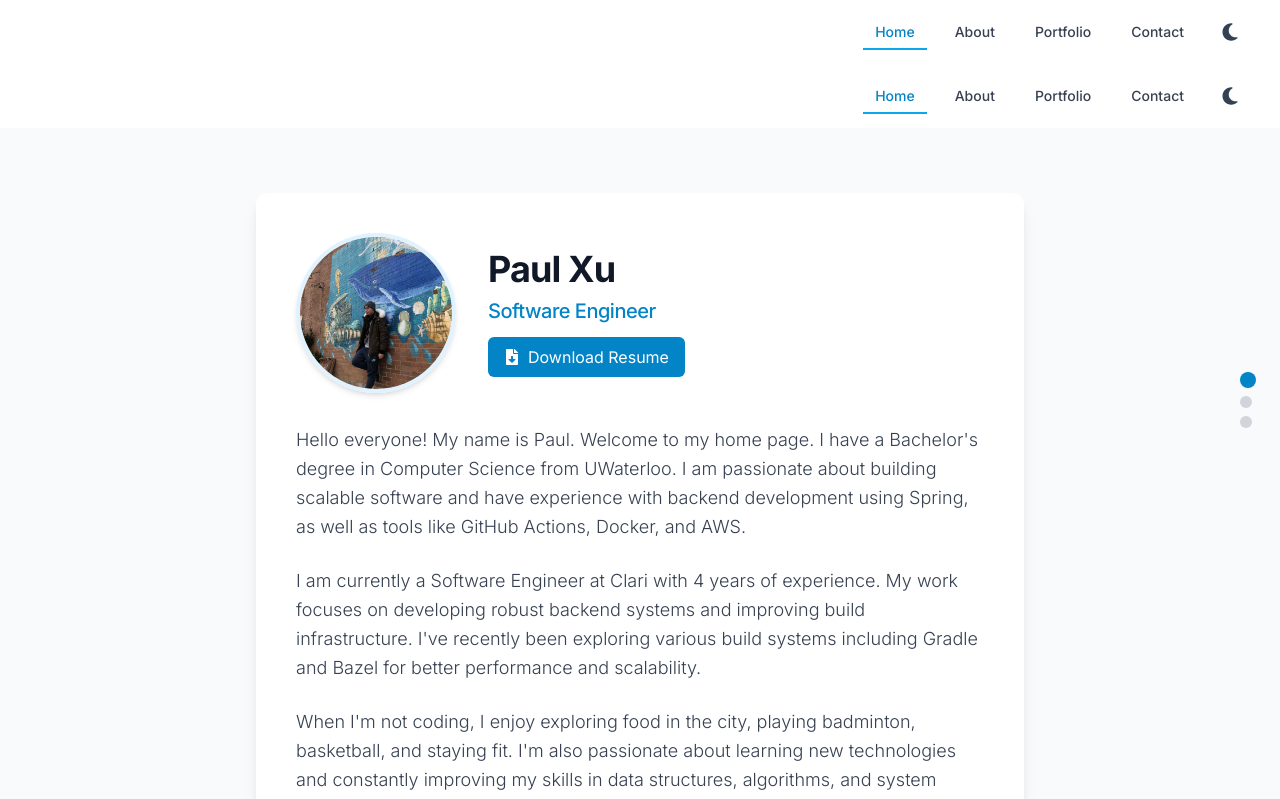
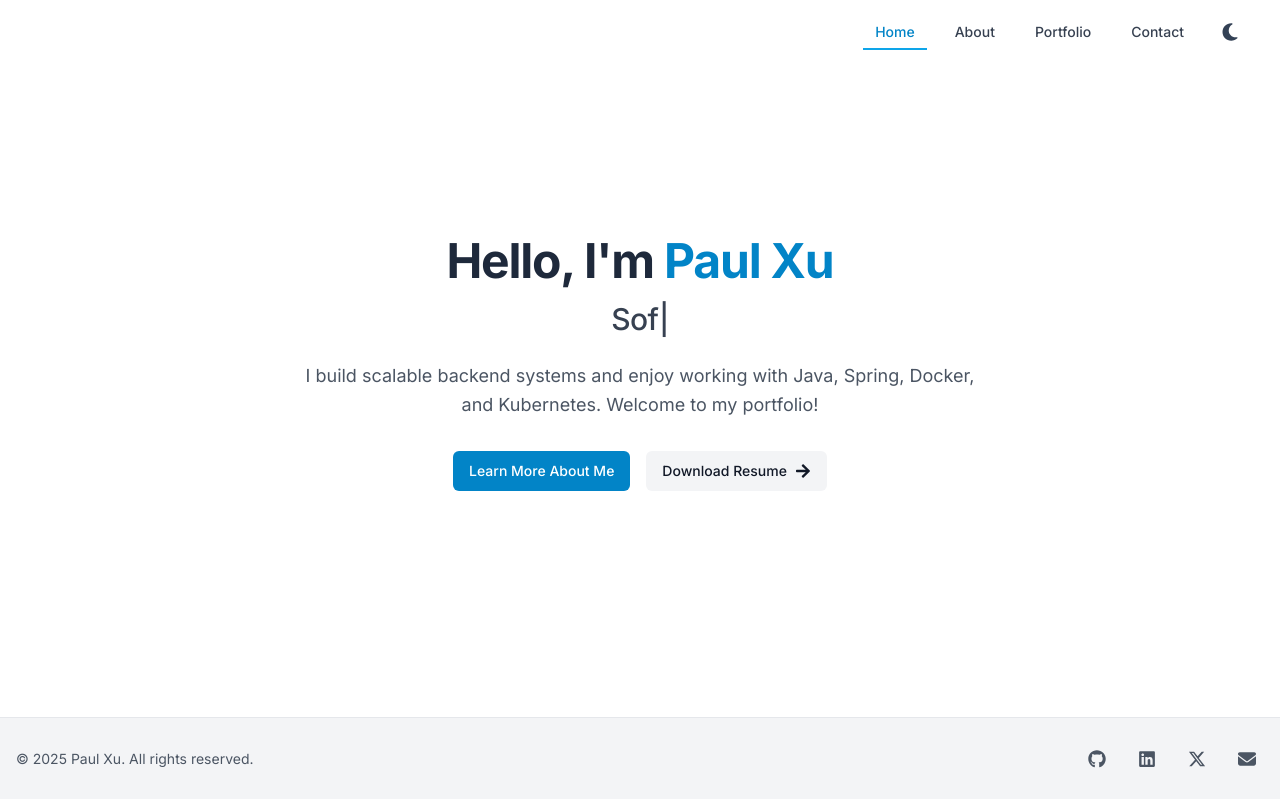
Before and after one commit to LuckyP86H/next-portfolio, a Next.js app: page / in a window 1280 px wide. Shown: the top 799 px of the page. Built offline with nearby package versions, Linux system fonts and the light colour scheme.

Commit message:
final update on About.tsx

```diff
--- a/src/app/page.tsx
+++ b/src/app/page.tsx
@@ -1,25 +1,7 @@
 'use client';
 
-import About from '@/components/sections/About';
-import Header from '@/components/layout/Header';
-import Footer from '@/components/layout/Footer';
-import { useState } from 'react';
+import Hero from '@/components/sections/Hero';
 
-export default function AboutPage() {
-  const [currentAboutSection, setCurrentAboutSection] = useState(0);
-
-  // Only show footer when we're at the experience section (section 2)
-  const showFooter = currentAboutSection === 2;
-
-  return (
-    <div className="min-h-screen flex flex-col">
-      <Header />
-
-      <main className="flex-grow">
-        <About onSectionChange={setCurrentAboutSection} />
-      </main>
-
-      {showFooter && <Footer />}
-    </div>
-  );
+export default function HomePage() {
+  return <Hero />;
 }
--- a/src/components/sections/About.tsx
+++ b/src/components/sections/About.tsx
@@ -93,7 +93,8 @@ interface AboutProps {
   onSectionChange?: (sectionIndex: number) => void;
 }
 
-export default function About() {
+export default function About(props: AboutProps = {}) {
+  const { onSectionChange } = props;
   const svgRef = useRef(null);
   const [selectedCategory, setSelectedCategory] = useState(null);
   const [currentSection, setCurrentSection] = useState(0);
@@ -204,8 +205,8 @@ export default function About() {
       setIsTransitioning(true);
       setCurrentSection(index);
 
-      // Notify parent component of section change
-      if (onSectionChange) {
+      // Notify parent component of section change if the callback exists
+      if (typeof onSectionChange === 'function') {
         onSectionChange(index);
       }
 
--- a/src/components/sections/Hero.tsx
+++ b/src/components/sections/Hero.tsx
@@ -37,12 +37,7 @@ export default function Hero() {
         </p>
         <div className="flex flex-wrap gap-4 justify-center">
           <motion.a
-            href="#about"
-            onClick={(e) => {
-              e.preventDefault();
-              const aboutButton = document.querySelector('button[aria-label="Go to About section"]') as HTMLButtonElement;
-              aboutButton?.click();
-            }}
+            href="/about"
             className="btn btn-primary px-6 py-3 text-base"
             whileHover={{ scale: 1.05 }}
             whileTap={{ scale: 0.95 }}
```
